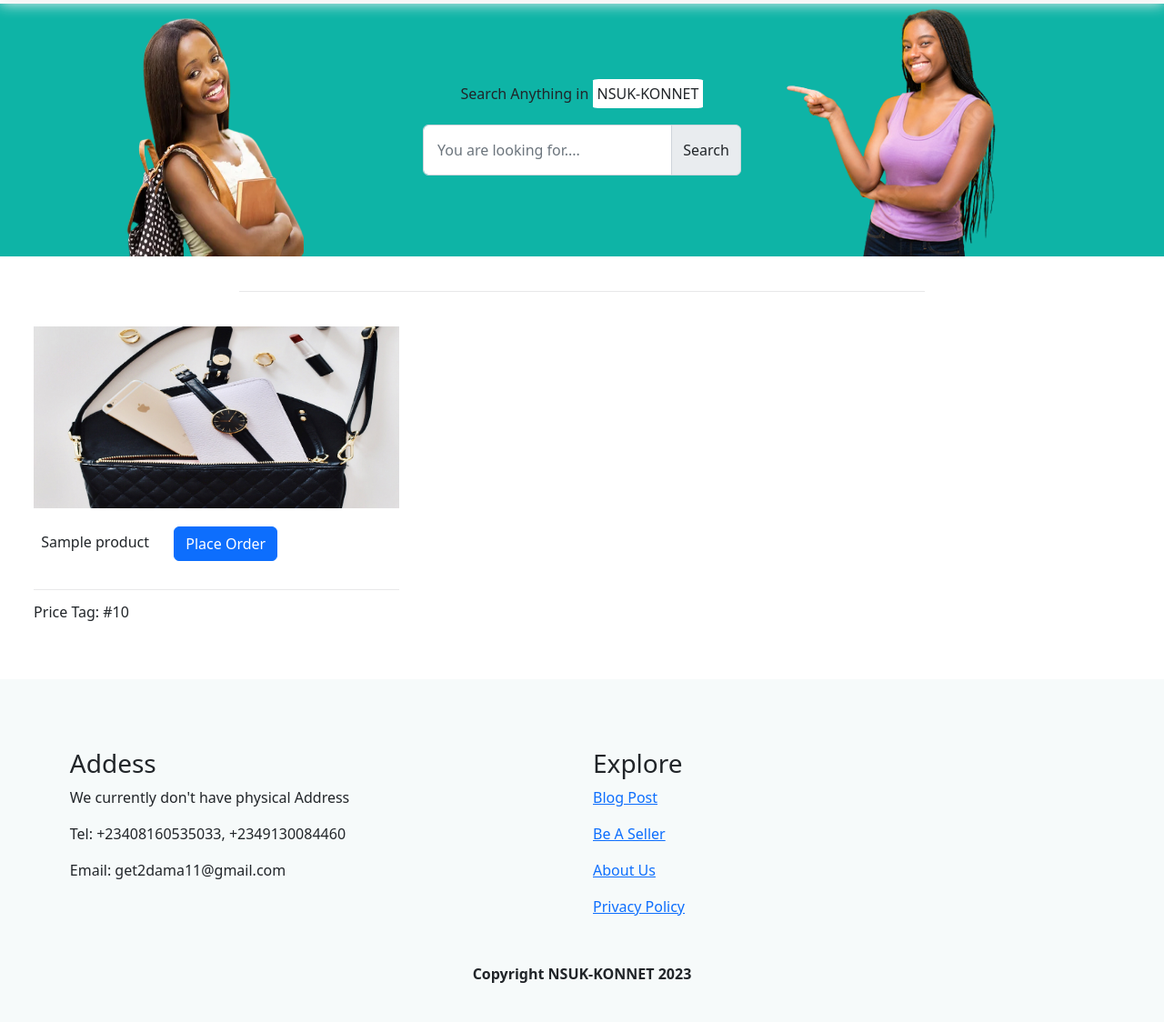
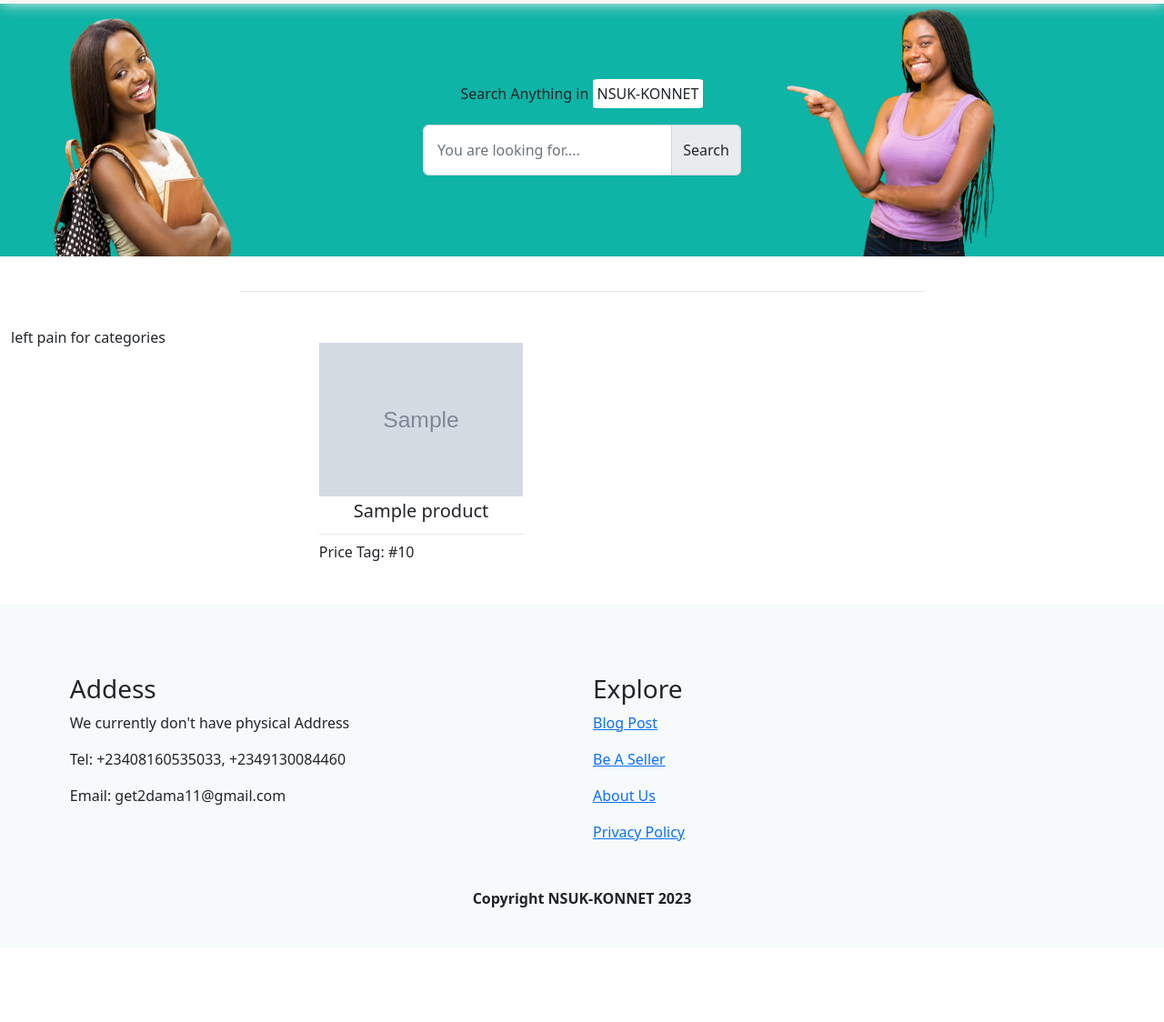
Before and after one commit to DamaMichaelYohanna/nsuk-konnet, a Django app: page /market/ in a window 1280 px wide. Shown: the part 72-1196 px from the top of the page at 91% size. After the commit the page ends 1070 px from the top, so only its background shows below. Run offline with Django 4.2, Linux system fonts and the light colour scheme; tables that the repository leaves empty hold one stand-in row (values such as "Sample post"); grey boxes marked "Sample" are stand-in pictures; some libraries are stand-ins or nearby versions; some web fonts are replaced.

Commit message:
update market page

```diff
--- a/bloggie/market/template/market/market.html
+++ b/bloggie/market/template/market/market.html
@@ -4,7 +4,11 @@ Blog{% endblock %} {% block content %}
   <div class="about-header">
     <div class="row market-main" style="background: rgb(14, 180, 166)">
       <div class="col-md-4 market-main-left">
-        <img src="{% static 'market/girl1.png' %}" alt="girl picture..." />
+        <img
+          class="d-none d-lg-block"
+          src="{% static 'market/girl1.png' %}"
+          alt="girl picture..."
+        />
       </div>
       <div class="col-md-4 market-main-middle">
         <div>
@@ -33,33 +37,40 @@ Blog{% endblock %} {% block content %}
       </div>
 
       <div class="col-md-4 market-main-right" style="text-align: left">
-        <img src="{% static 'market/girl.png' %}" height="20px" alt="" />
+        <img
+          class="d-none d-lg-block"
+          src="{% static 'market/girl.png' %}"
+          height="20px"
+          alt=""
+        />
       </div>
     </div>
   </div>
   <hr style="width: 60%; margin: 3% auto" />
-  <div>
-    <div class="row market-product">
-      {% for product in products %}
-      <div class="col-md-4 col-sm-6 market-product-inner">
-        <div>
+  <div class="row">
+    <div class="col-md-3">left pain for categories</div>
+    <div class="col-md-9">
+      <div class="row market-product">
+        {% for product in products %}
+        <div class="col-md-3 col-sm-6 market-product-inner">
           <div>
-            <img src="{% static 'market/shopping.jpg' %}" alt="product image" />
+            <div style="text-align: center; background: red">
+              <img
+                class="img-responsive"
+                src="{{product.image.url}}"
+                alt="product image"
+                style="max-width: 100%; height: auto"
+              />
+            </div>
+            <h5 style="width: 100%; padding: 2%; text-align: center">
+              {{product.name}}
+            </h5>
+            <hr />
+            Price Tag: #{{product.price}}
           </div>
-          <span style="width: 100%; padding: 2%; display: inline-block"
-            >{{product.name}}
-            <a
-              href="/market/order/place/{{product.id}}"
-              class="btn btn-primary"
-              style="margin: 3% 6%"
-              >Place Order</a
-            ></span
-          >
-          <hr />
-          Price Tag: #{{product.price}}
         </div>
+        {% endfor %}
       </div>
-      {% endfor %}
     </div>
   </div>
 </div>
```
Also changed, not shown: bloggie/media/depositphotos_70643533-stock-photo-afro-american-university-students-chatting.jpg (added), bloggie/media/girl1.png (added), bloggie/media/girl1_YRBHRPH.png (added), bloggie/media/head_phone.jpeg (added), bloggie/media/kings.jpeg (added), bloggie/media/laptop1.jpeg (added).
